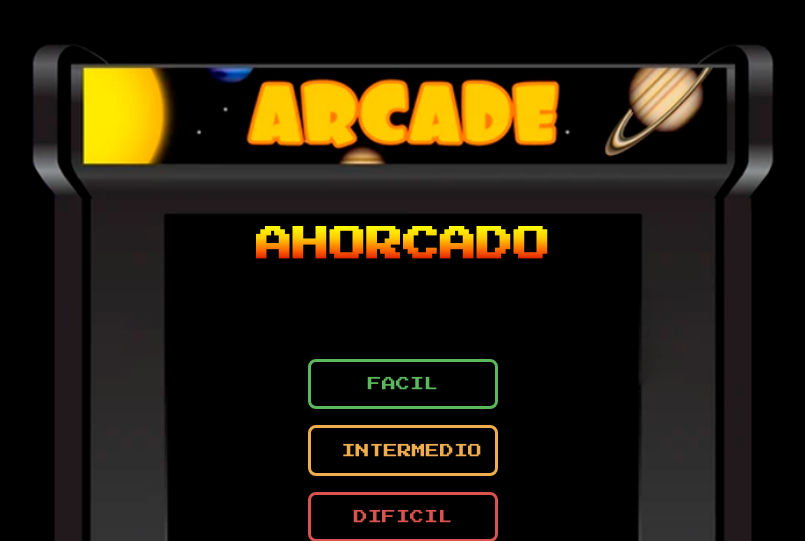
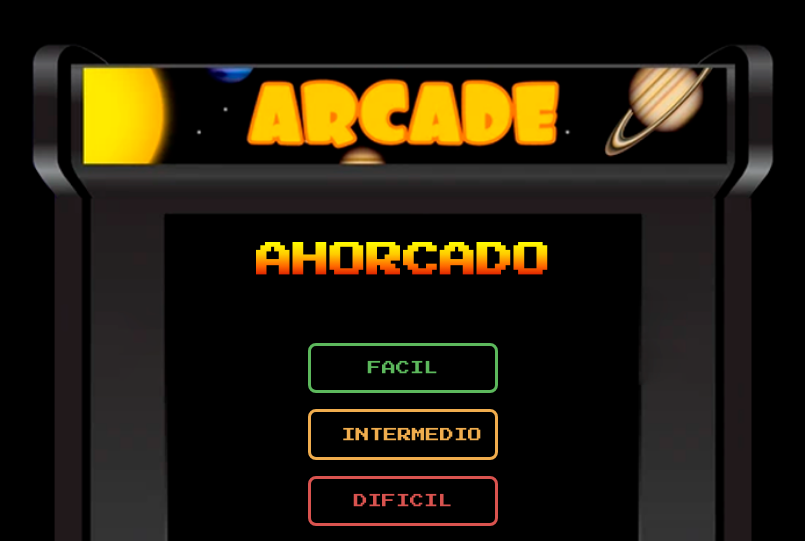
Before and after one commit to Simon-PF2003/ag_limon, a Flask app: page / in a window 1280 px wide. Shown: the top 541 px of the page, without its empty margins (237-1042 px from the left). Run offline with Flask 3, Linux system fonts and the light colour scheme.

Commit message:
Vercel 8.1 UI Nb

```diff
--- a/static/retro.css
+++ b/static/retro.css
@@ -138,7 +138,7 @@ body.arcade-machine::before {
 
   .titulo-arcade {
     font-size: 2.3rem;
-    margin-bottom: 4rem;
+    margin-bottom: 2rem;
   }
 
   .botones-dificultad {
```
